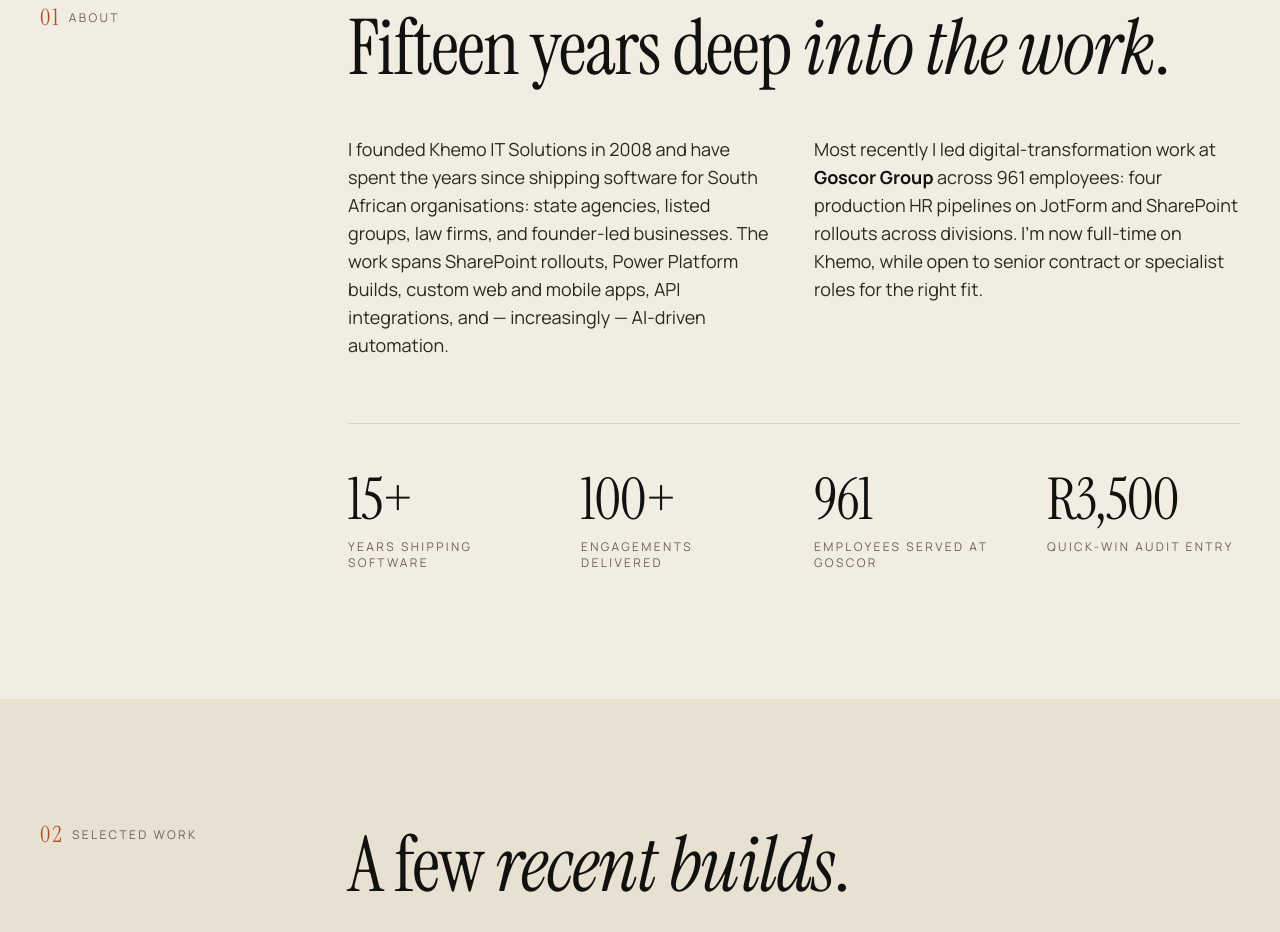
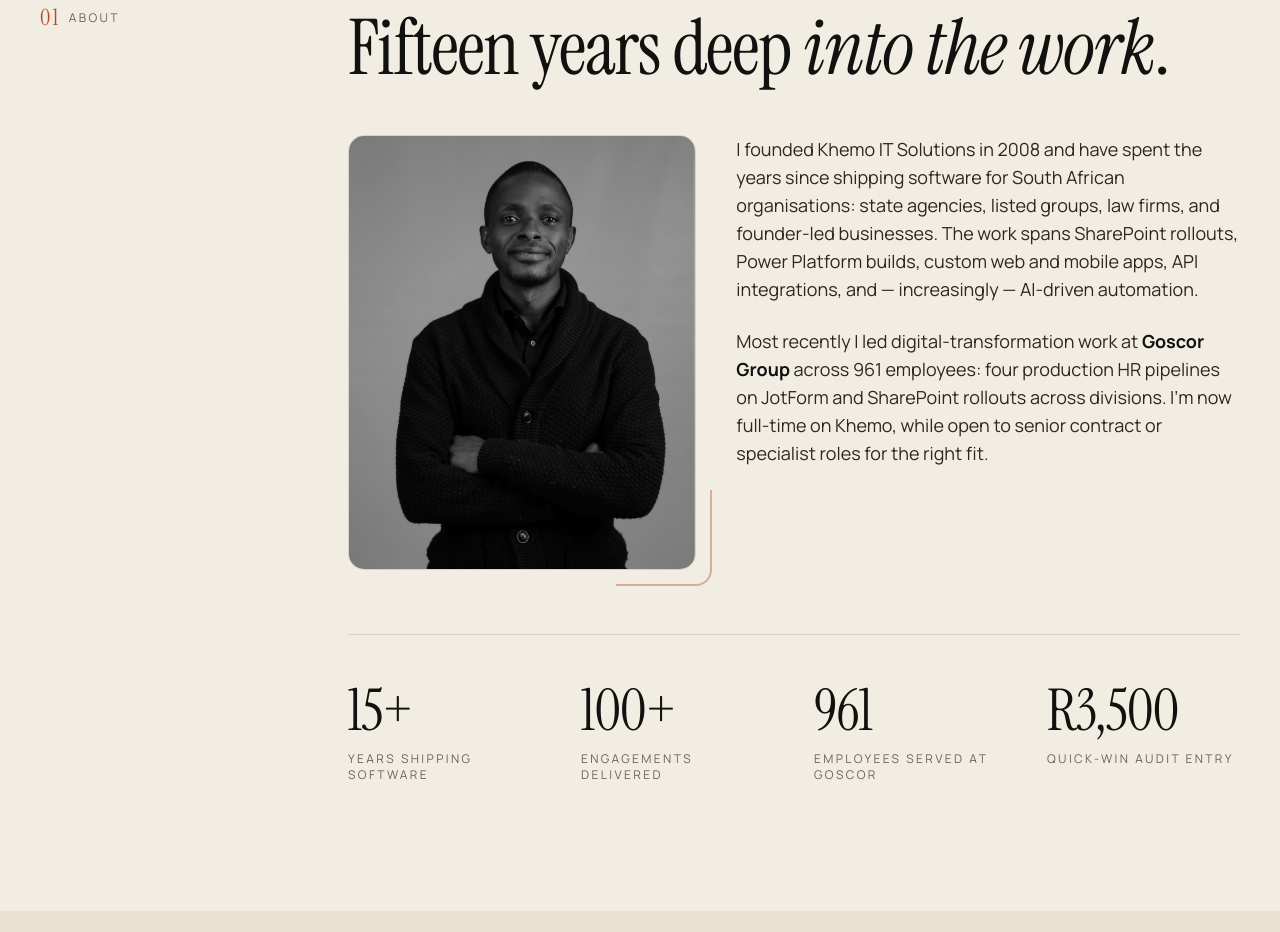
Before and after one commit to Qwezzy/khwezi-portfolio, a React (Vite) app: page / in a window 1280 px wide. Shown: the part 1340-2272 px from the top of the page. Built offline with nearby package versions, Linux system fonts and the light colour scheme.

Commit message:
Add personal portrait to About section

```diff
--- a/src/App.jsx
+++ b/src/App.jsx
@@ -512,8 +512,27 @@ export default function App() {
             <h2 className="display section-display mb-12">
               Fifteen years deep <em className="ital">into the work</em>.
             </h2>
+
+            <div className="grid md:grid-cols-12 gap-10 items-start mb-16">
+              <div className="col-span-12 md:col-span-5 mb-8 md:mb-0">
+                <div className="relative">
+                  <div className="aspect-[4/5] overflow-hidden rounded-2xl border border-[var(--rule)]">
+                    <img
+                      src="/Khwezi-Flatela.JPG"
+                      alt="Khwezi Flatela"
+                      className="w-full h-full object-cover grayscale hover:grayscale-0 transition-all duration-700"
+                    />
+                  </div>
+                  {/* Decorative element */}
                   <div
-              className="grid md:grid-cols-2 gap-10 text-lg"
+                    className="absolute -bottom-4 -right-4 w-24 h-24 border-r-2 border-b-2 border-[var(--sienna)] rounded-br-2xl opacity-40"
+                  />
+                </div>
+              </div>
+
+              <div className="col-span-12 md:col-span-7">
+                <div
+                  className="space-y-6 text-lg"
                   style={{ color: 'var(--ink-soft)' }}
                 >
                   <p>
@@ -530,6 +549,8 @@ export default function App() {
                     I'm now full-time on Khemo, while open to senior contract or specialist roles for
                     the right fit.
                   </p>
+                </div>
+              </div>
             </div>
 
             <div
```
Also changed, not shown: public/Khwezi-Flatela.JPG (added). Lines whose indentation alone changed are shown as unchanged.
